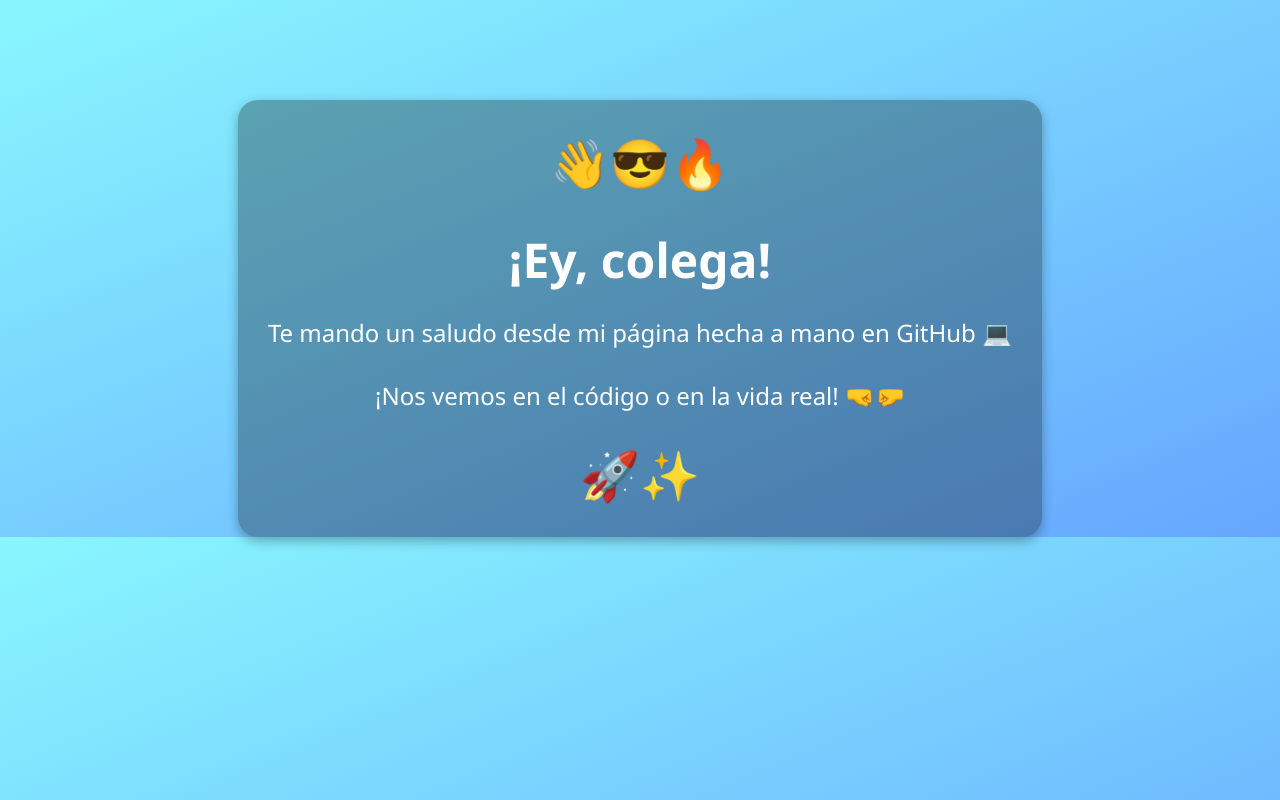
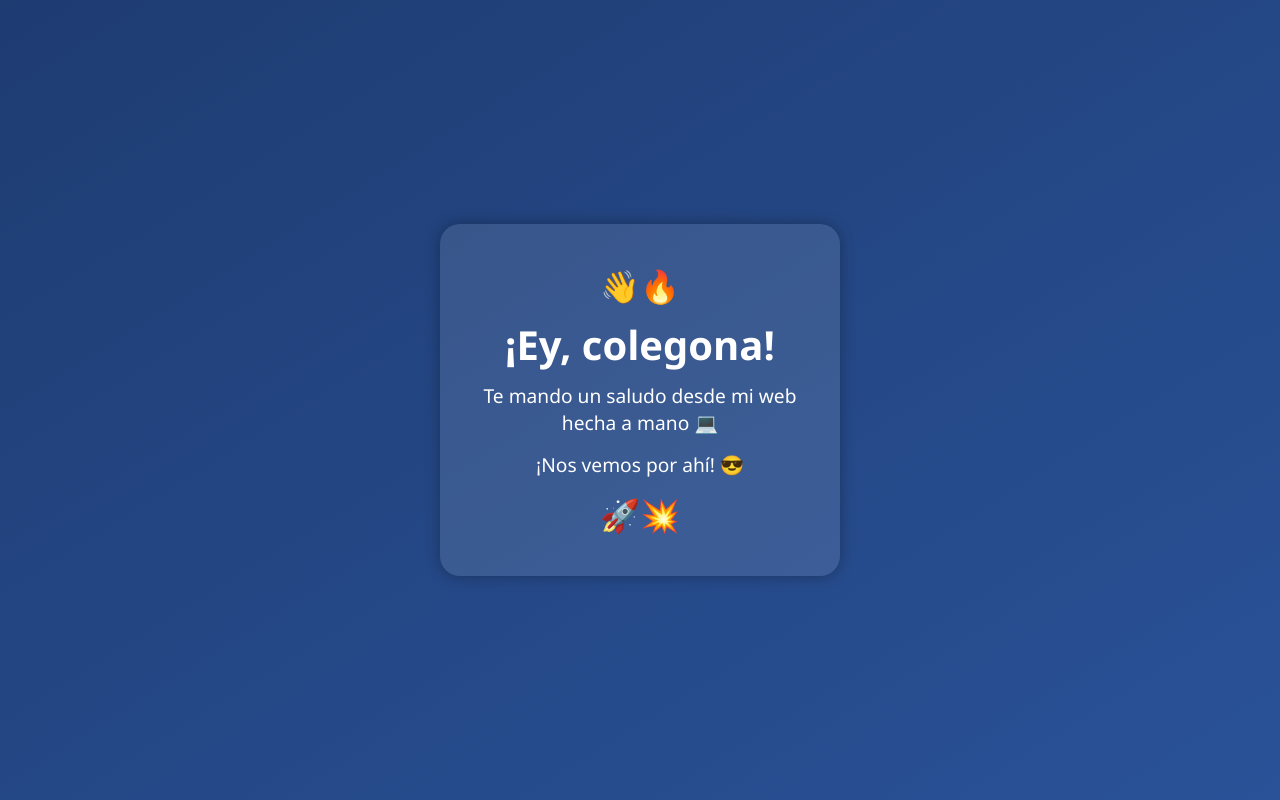
Before and after one commit to Albertoocp5/prueba-github, a plain HTML site: page index.html in a window 1280 px wide. Drawn offline with Linux system fonts and the light colour scheme.

Commit message:
Update index.html

```diff
--- a/index.html
+++ b/index.html
@@ -2,47 +2,73 @@
 <html lang="es">
 <head>
   <meta charset="UTF-8">
-  <title>¡Saluditos, colegona!</title>
+  <meta name="viewport" content="width=device-width, initial-scale=1.0">
+  <title>¡Saludos, máquina!</title>
   <style>
+    * {
+      margin: 0;
+      padding: 0;
+      box-sizing: border-box;
+    }
+
     body {
-      background: linear-gradient(to bottom right, #89f7fe, #66a6ff);
+      background: linear-gradient(to bottom right, #1e3c72, #2a5298);
       font-family: 'Segoe UI', sans-serif;
+      display: flex;
+      align-items: center;
+      justify-content: center;
+      min-height: 100vh;
+      color: white;
+      padding: 20px;
       text-align: center;
-      color: #fff;
-      padding-top: 100px;
-      margin: 0;
+    }
+
+    .tarjeta {
+      background-color: rgba(255, 255, 255, 0.1);
+      padding: 30px 20px;
+      border-radius: 20px;
+      max-width: 400px;
+      width: 100%;
+      box-shadow: 0 0 15px rgba(0,0,0,0.3);
     }
 
     h1 {
-      font-size: 3em;
+      font-size: 2.5em;
       margin-bottom: 10px;
     }
 
     p {
-      font-size: 1.5em;
-      margin-bottom: 30px;
+      font-size: 1.2em;
+      margin-bottom: 15px;
     }
 
     .emoji {
-      font-size: 3em;
+      font-size: 2em;
+      margin: 10px 0;
     }
 
-    .tarjeta {
-      background-color: rgba(0, 0, 0, 0.3);
-      display: inline-block;
-      padding: 30px;
-      border-radius: 20px;
-      box-shadow: 0 4px 12px rgba(0, 0, 0, 0.3);
+    @media (max-width: 400px) {
+      h1 {
+        font-size: 2em;
+      }
+
+      p {
+        font-size: 1em;
+      }
+
+      .emoji {
+        font-size: 1.5em;
+      }
     }
   </style>
 </head>
 <body>
   <div class="tarjeta">
-    <div class="emoji">👋😎🔥</div>
-    <h1>¡Ey, colega!</h1>
-    <p>Te mando un saludo desde mi página hecha a mano en GitHub 💻</p>
-    <p>¡Nos vemos en el código o en la vida real! 🤜🤛</p>
-    <div class="emoji">🚀✨</div>
+    <div class="emoji">👋🔥</div>
+    <h1>¡Ey, colegona!</h1>
+    <p>Te mando un saludo desde mi web hecha a mano 💻</p>
+    <p>¡Nos vemos por ahí! 😎</p>
+    <div class="emoji">🚀💥</div>
   </div>
 </body>
 </html>
```
